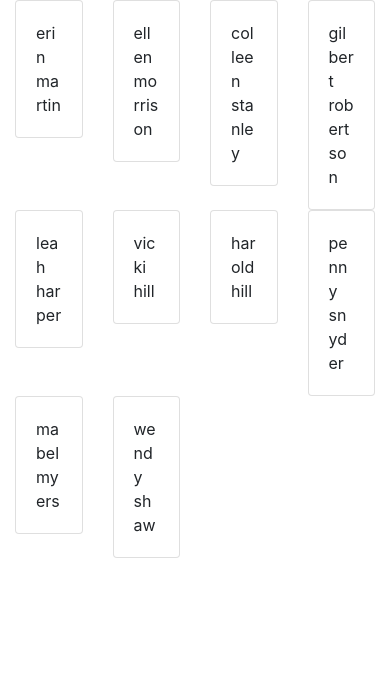
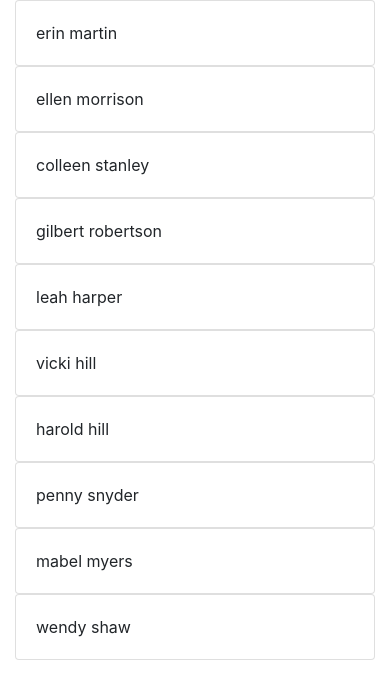
Before and after one commit to kenneth-hendricks/user-directory, a React (Create React App) app: page / in a window 390 px wide. Shown: the top 696 px of the page. Built offline with nearby package versions, Linux system fonts and the light colour scheme.

Commit message:
Set user card responsive width classes

```diff
--- a/src/components/UserList.js
+++ b/src/components/UserList.js
@@ -5,7 +5,7 @@
 const UserList = ({ userList }) => (
   <div className="row">
     {userList.map((user, i) => (
-      <div className="col-3" key={i}>
+      <div className="col-lg-3 col-md-4 col-sm-6" key={i}>
         <UserCard user={user} />
       </div>
     ))}
```
